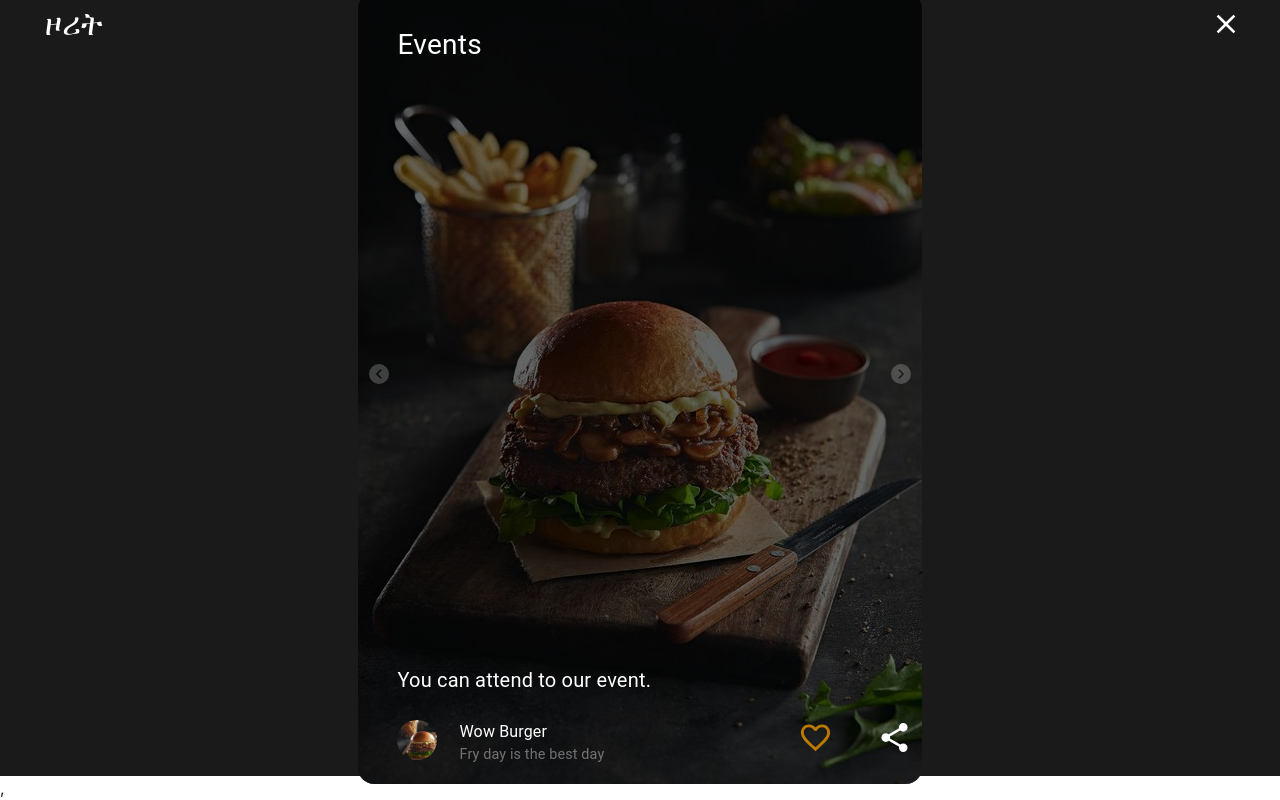
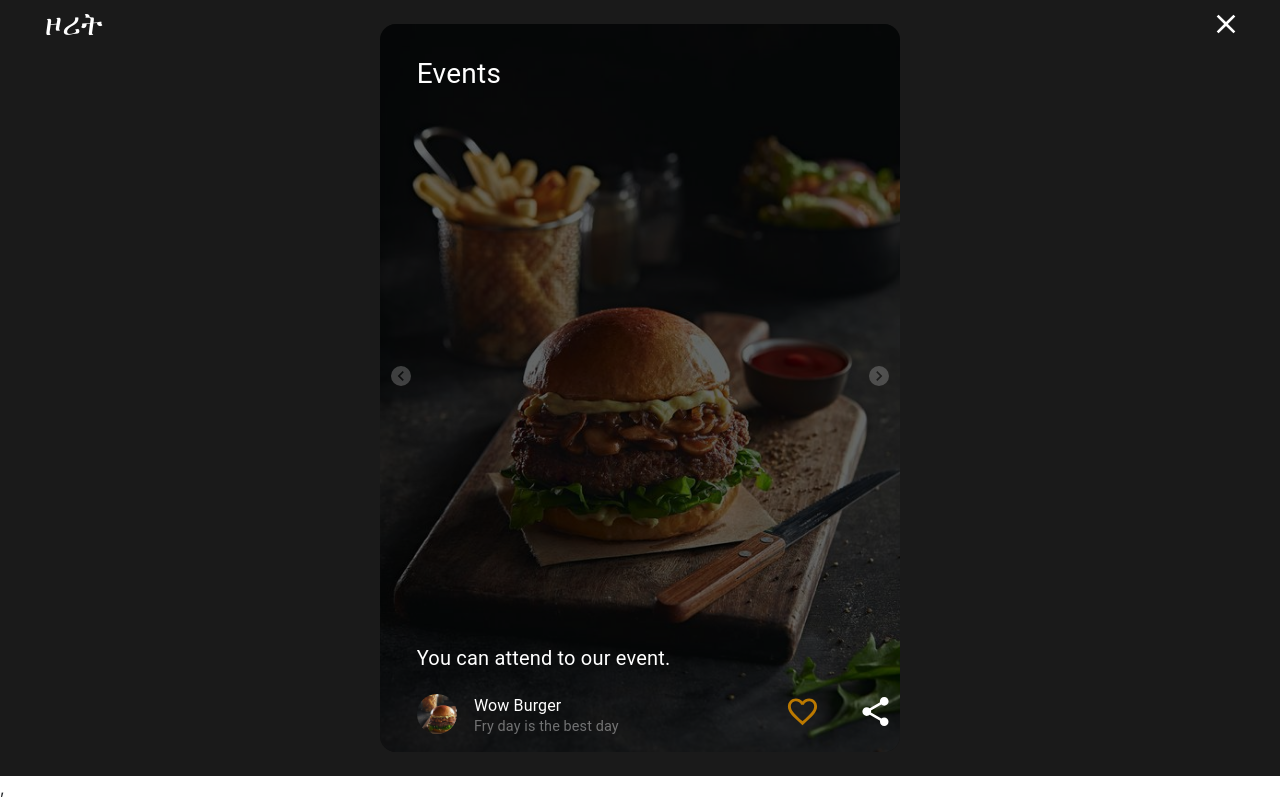
Before and after one commit to zoritt-biz/user-website, a React (Create React App) app: page /events in a window 1280 px wide. Built offline with nearby package versions, Linux system fonts and the light colour scheme.

Commit message:
simple image height modification

```diff
--- a/src/assets/css/eventspage-style/_events.scss
+++ b/src/assets/css/eventspage-style/_events.scss
@@ -25,6 +25,7 @@ body {
 .event-image {
   border-radius: 16px;
   opacity: 0.4;
+  height: 91vh !important;
 }
 
 .event-logo {
```
